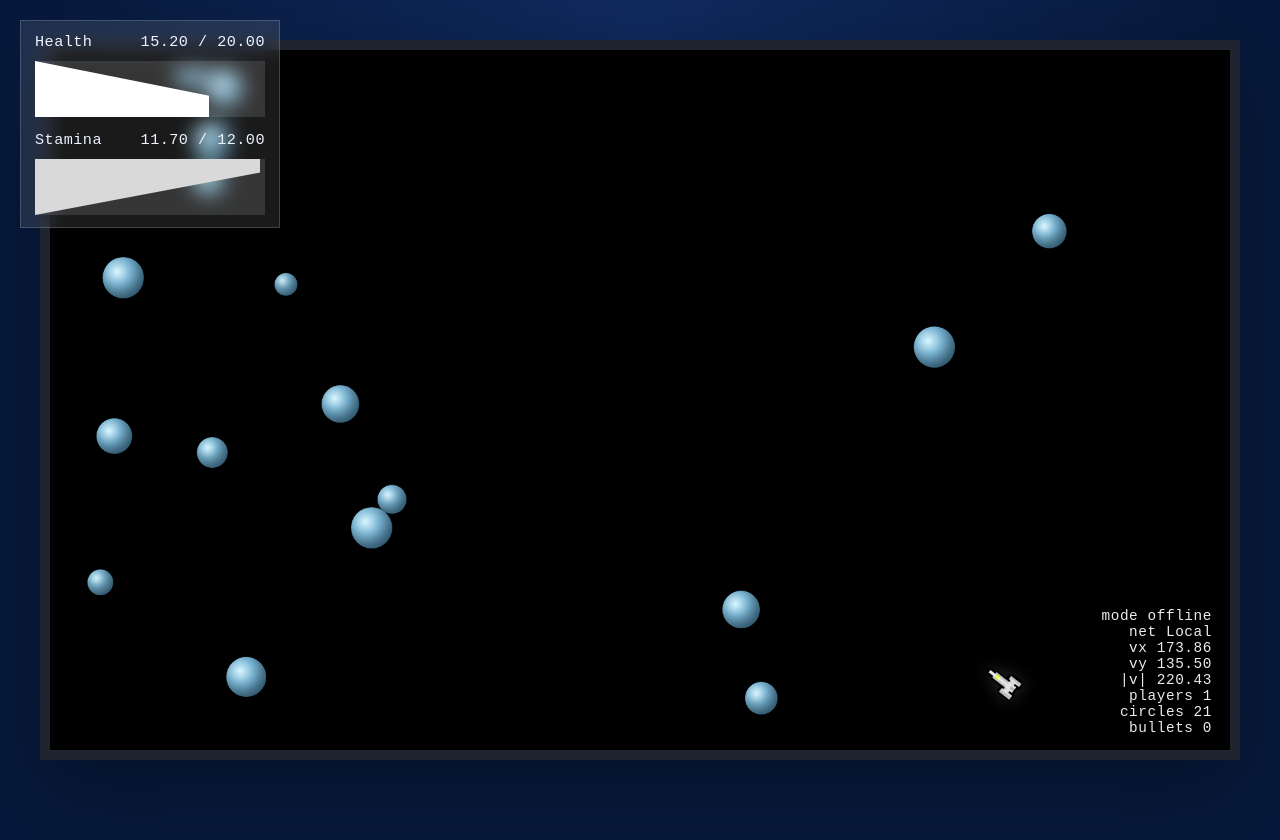
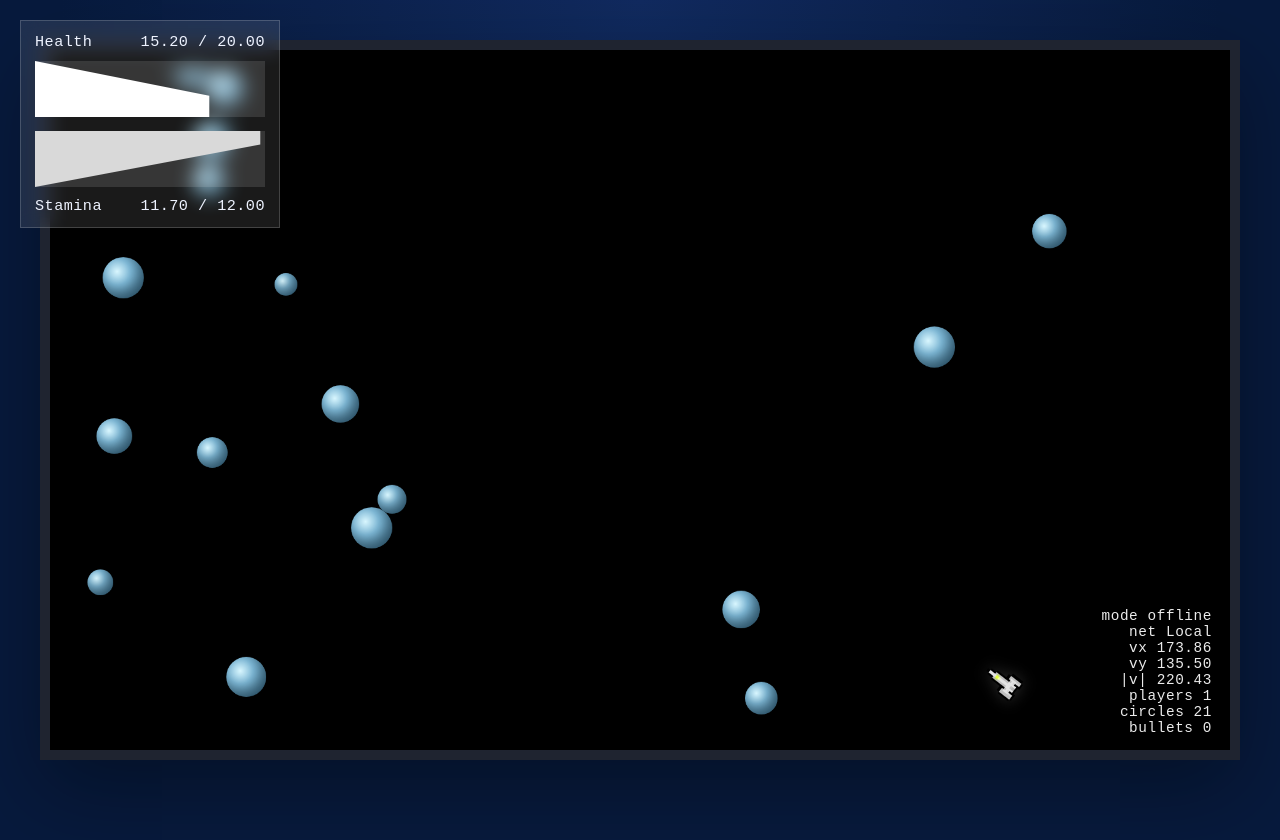
Before and after one commit to feraldeveloper/slop-multiplayer, a website: page index.html in a window 1280 px wide. Drawn offline with Linux system fonts and the light colour scheme; no server answers.

Commit message:
Clip HUD wedges and move stamina label below

```diff
--- a/client/main.js
+++ b/client/main.js
@@ -346,7 +346,7 @@ function updateStaminaDisplay(snapshot) {
     runtime.displayedStamina = stamina;
   }
 
-  staminaFillEl.style.width = `${(runtime.displayedStamina / MAX_STAMINA) * 100}%`;
+  staminaFillEl.style.setProperty("--fill-width", `${(runtime.displayedStamina / MAX_STAMINA) * 100}%`);
   staminaValueEl.textContent = `${stamina.toFixed(2)} / ${MAX_STAMINA.toFixed(2)}`;
 }
 
@@ -359,7 +359,7 @@ function updateHealthDisplay(snapshot) {
     runtime.displayedHealth = health;
   }
 
-  healthFillEl.style.width = `${(runtime.displayedHealth / MAX_HEALTH) * 100}%`;
+  healthFillEl.style.setProperty("--fill-width", `${(runtime.displayedHealth / MAX_HEALTH) * 100}%`);
   healthValueEl.textContent = `${health.toFixed(2)} / ${MAX_HEALTH.toFixed(2)}`;
 }
 
--- a/index.html
+++ b/index.html
@@ -301,18 +301,32 @@
       letter-spacing: 0.03em;
     }
 
+    .resource__head--below {
+      margin-top: 10px;
+    }
+
     .resource__bar {
       margin-top: 10px;
       height: 56px;
       border-radius: 0;
       background: var(--stamina-track);
       overflow: hidden;
+      position: relative;
+    }
+
+    .resource__head + .resource__bar {
+      margin-top: 10px;
+    }
+
+    .resource__bar + .resource__head {
+      margin-top: 10px;
     }
 
     .resource__fill {
       display: block;
       width: 100%;
       height: 100%;
+      --fill-width: 100%;
     }
 
     .resource__bar--health {
@@ -321,12 +335,12 @@
 
     .resource__fill--health {
       background: var(--health-fill);
-      clip-path: polygon(0 0, 100% 62%, 100% 100%, 0 100%);
+      clip-path: polygon(0 0, var(--fill-width) 62%, var(--fill-width) 100%, 0 100%);
     }
 
     .resource__fill--stamina {
       background: var(--stamina-fill);
-      clip-path: polygon(0 0, 100% 0, 100% 24%, 0 100%);
+      clip-path: polygon(0 0, var(--fill-width) 0, var(--fill-width) 24%, 0 100%);
     }
 
     .control + .control {
@@ -498,12 +512,12 @@
       </div>
     </div>
     <div class="resource">
-      <div class="resource__head">
+      <div class="resource__bar">
+        <div class="resource__fill resource__fill--stamina" id="stamina-fill"></div>
+      </div>
+      <div class="resource__head resource__head--below">
         <span>Stamina</span>
         <span id="stamina-value">12.00 / 12.00</span>
-      </div>
-      <div class="resource__bar">
-        <div class="resource__fill resource__fill--stamina" id="stamina-fill"></div>
       </div>
     </div>
   </aside>
```
Also changed, not shown: client/bootstrap.js.
